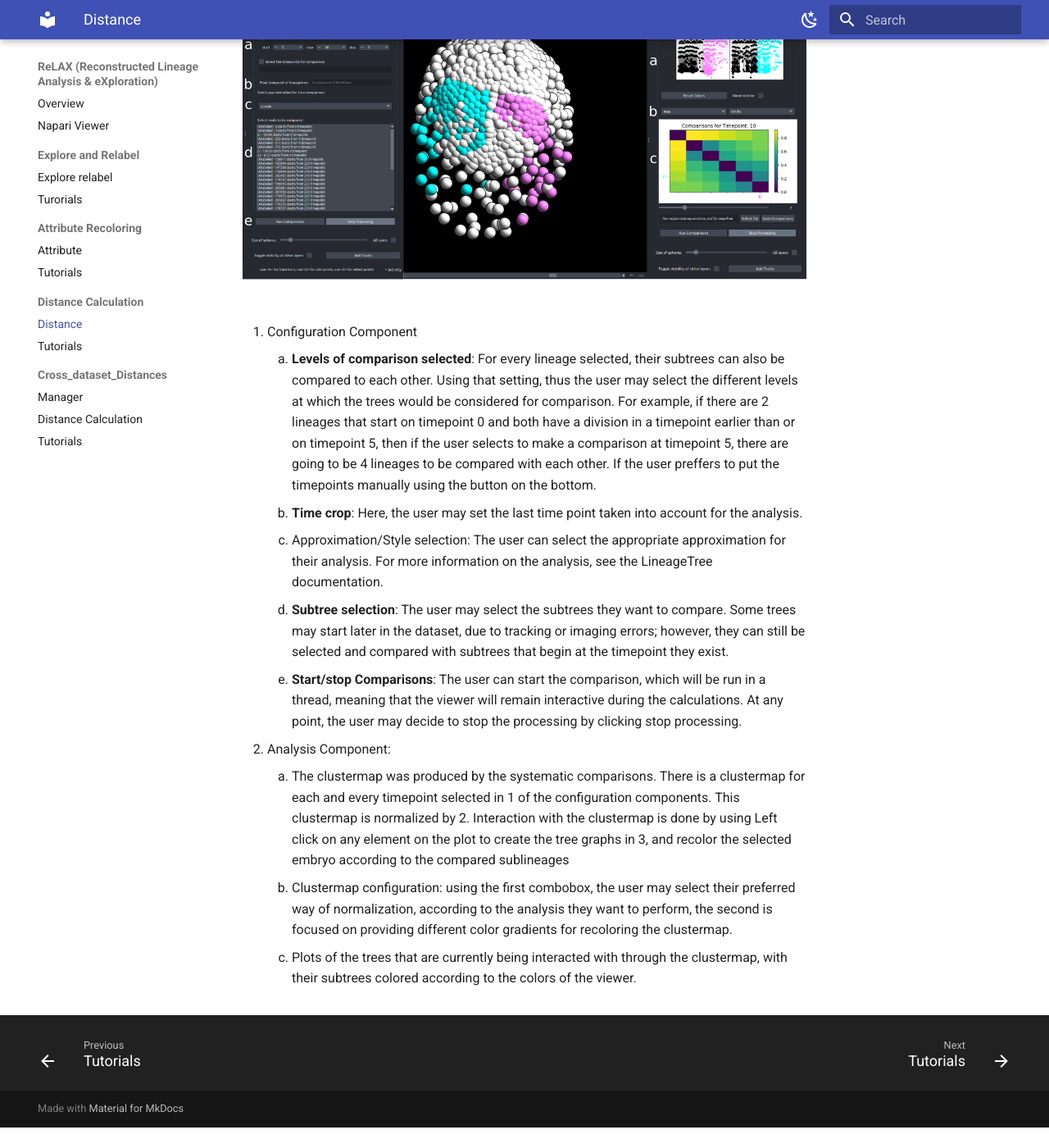
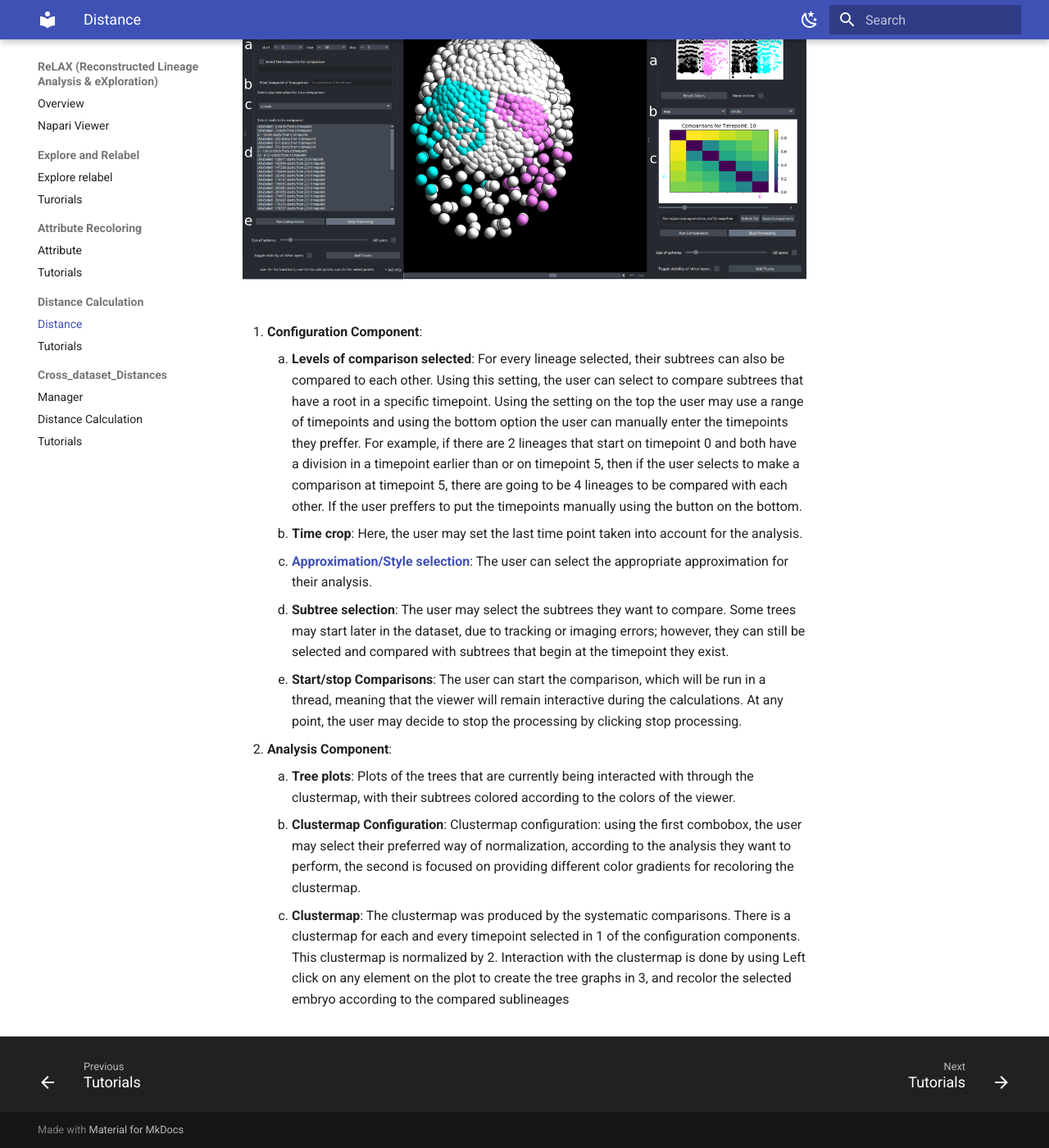
Before and after one commit to GuignardLab/napari-relax, an MkDocs documentation site: the page built from docs/distance.md, in a window 1280 px wide and 1400 px high, scrolled down 364 px. Shown: the whole window at 82% size. Built offline with MkDocs 1.6.1 and Material for MkDocs 9.7.7, drawn with Linux system fonts in a browser that asks for light colours; before the commit the page ends 1739 px from its top, so only the background shows below that.

Commit message:
update on doc

```diff
--- a/docs/distance.md
+++ b/docs/distance.md
@@ -2,15 +2,14 @@ This component forms the core of the plugin. It enables users to calculate unord
 
 ![image_for_clustermap](./images/distance/clustermap_analysis.png)
 
-
-1. Configuration Component
-    1. **Levels of comparison selected**: For every lineage selected, their subtrees can also be compared to each other. Using that setting, thus the user may select the different levels at which the trees would be considered for comparison. For example, if there are 2 lineages that start on timepoint 0 and both have a division in a timepoint earlier than or on timepoint 5, then if the user selects to make a comparison at timepoint 5, there are going to be 4 lineages to be compared with each other. If the user preffers to put the timepoints manually using the button on the bottom.
+1. **Configuration Component**:
+    1. **Levels of comparison selected**: For every lineage selected, their subtrees can also be compared to each other. Using this setting, the user can select to compare subtrees that have a root in a specific timepoint. Using the setting on the top the user may use a range of timepoints and using the bottom option the user can manually enter the timepoints they preffer. For example, if there are 2 lineages that start on timepoint 0 and both have a division in a timepoint earlier than or on timepoint 5, then if the user selects to make a comparison at timepoint 5, there are going to be 4 lineages to be compared with each other. If the user preffers to put the timepoints manually using the button on the bottom.
     2. **Time crop**: Here, the user may set the last time point taken into account for the analysis.
-    3. Approximation/Style selection: The user can select the appropriate approximation for their analysis. For more information on the analysis, see the LineageTree documentation.
+    3. [**Approximation/Style selection**](https://guignardlab.github.io/LineageTree/uted/#different-tree-approximations): The user can select the appropriate approximation for their analysis.
     4. **Subtree selection**: The user may select the subtrees they want to compare. Some trees may start later in the dataset, due to tracking or imaging errors; however, they can still be selected and compared with subtrees that begin at the timepoint they exist.
     5. **Start/stop Comparisons**: The user can start the comparison, which will be run in a thread, meaning that the viewer will remain interactive during the calculations. At any point, the user may decide to stop the processing by clicking stop processing.
 
-2. Analysis Component:
-	1. The clustermap was produced by the systematic comparisons. There is a clustermap for each and every timepoint selected in 1 of the configuration components. This clustermap is normalized by 2. Interaction with the clustermap is done by using Left click on any element on the plot to create the tree graphs in 3, and recolor the selected embryo according to the compared sublineages
-	2. Clustermap configuration: using the first combobox, the user may select their preferred way of normalization, according to the analysis they want to perform, the second is focused on providing different color gradients for recoloring the clustermap.
-	3. Plots of the trees that are currently being interacted with through the clustermap, with their subtrees colored according to the colors of the viewer.
+2. **Analysis Component**:
+	1. **Tree plots**: Plots of the trees that are currently being interacted with through the clustermap, with their subtrees colored according to the colors of the viewer.
+	- **Clustermap Configuration**: Clustermap configuration: using the first combobox, the user may select their preferred way of normalization, according to the analysis they want to perform, the second is focused on providing different color gradients for recoloring the clustermap.
+	- **Clustermap**: The clustermap was produced by the systematic comparisons. There is a clustermap for each and every timepoint selected in 1 of the configuration components. This clustermap is normalized by 2. Interaction with the clustermap is done by using Left click on any element on the plot to create the tree graphs in 3, and recolor the selected embryo according to the compared sublineages
```
